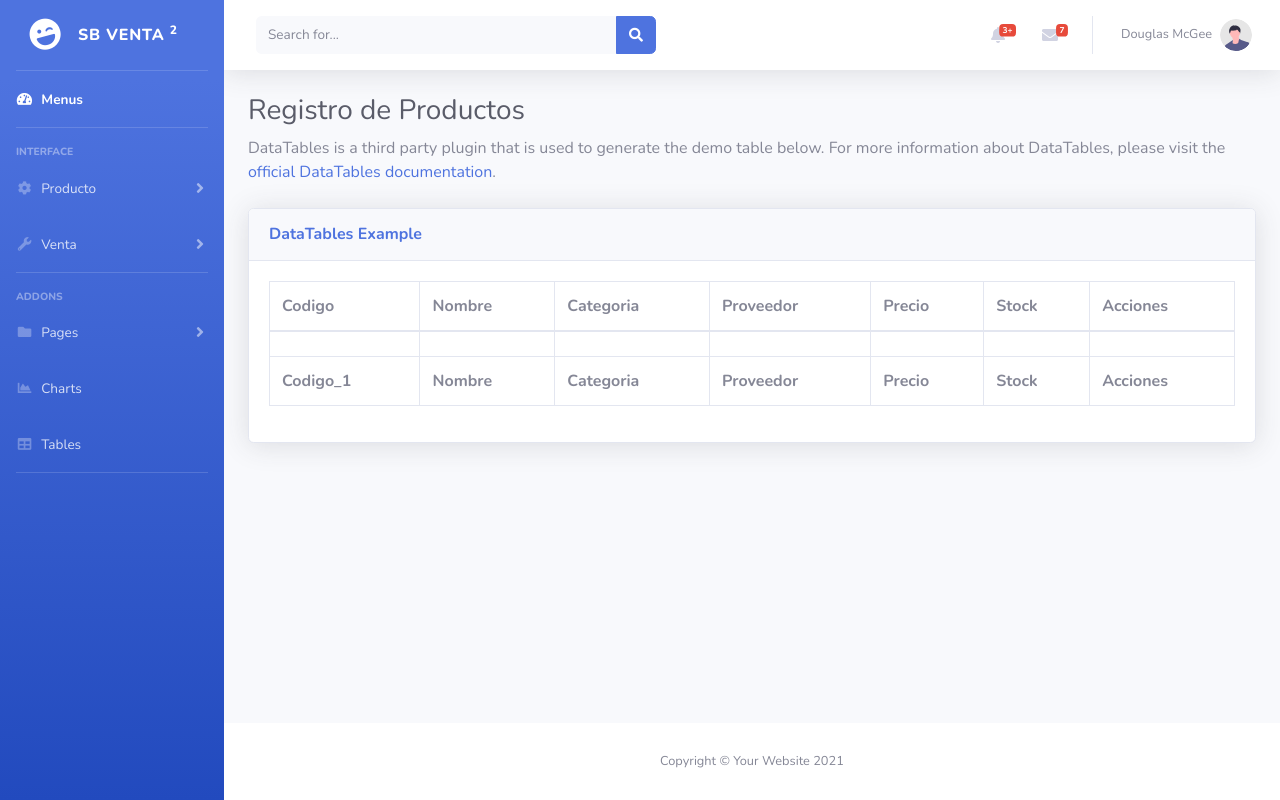
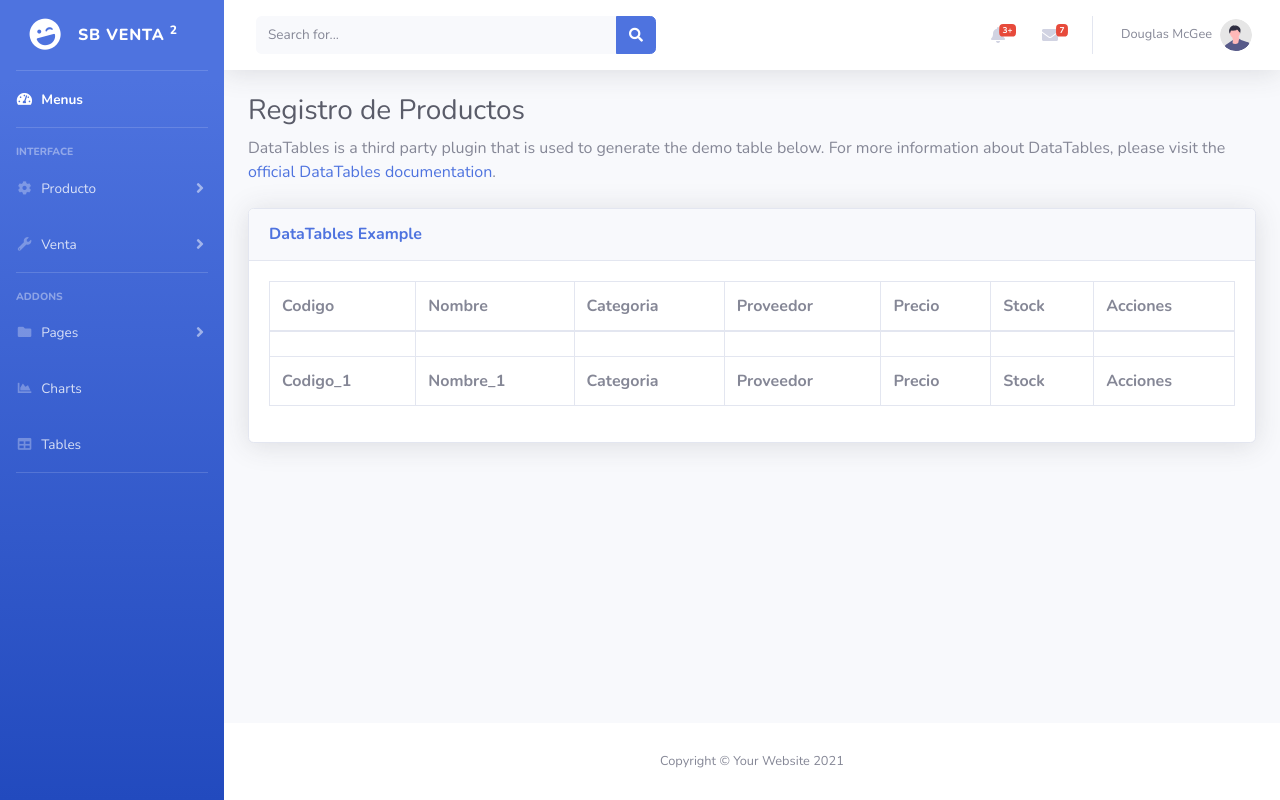
Before and after one commit to dario199914/VentaPdg, a PHP site: page /Container/index.php in a window 1280 px wide. Run offline with PHP 8.4, Linux system fonts and the light colour scheme; lists and menus that the app fills with data are empty.

Commit message:
commit _p

```diff
--- a/Vistas/Container/tablas.php
+++ b/Vistas/Container/tablas.php
@@ -37,7 +37,7 @@ $usuario = new DataBase();
                     <tfoot>
                         <tr>
                             <th>Codigo_1</th>
-                            <th>Nombre</th>
+                            <th>Nombre_1</th>
                             <th>Categoria</th>
                             <th>Proveedor</th>
                             <th>Precio</th>
```
